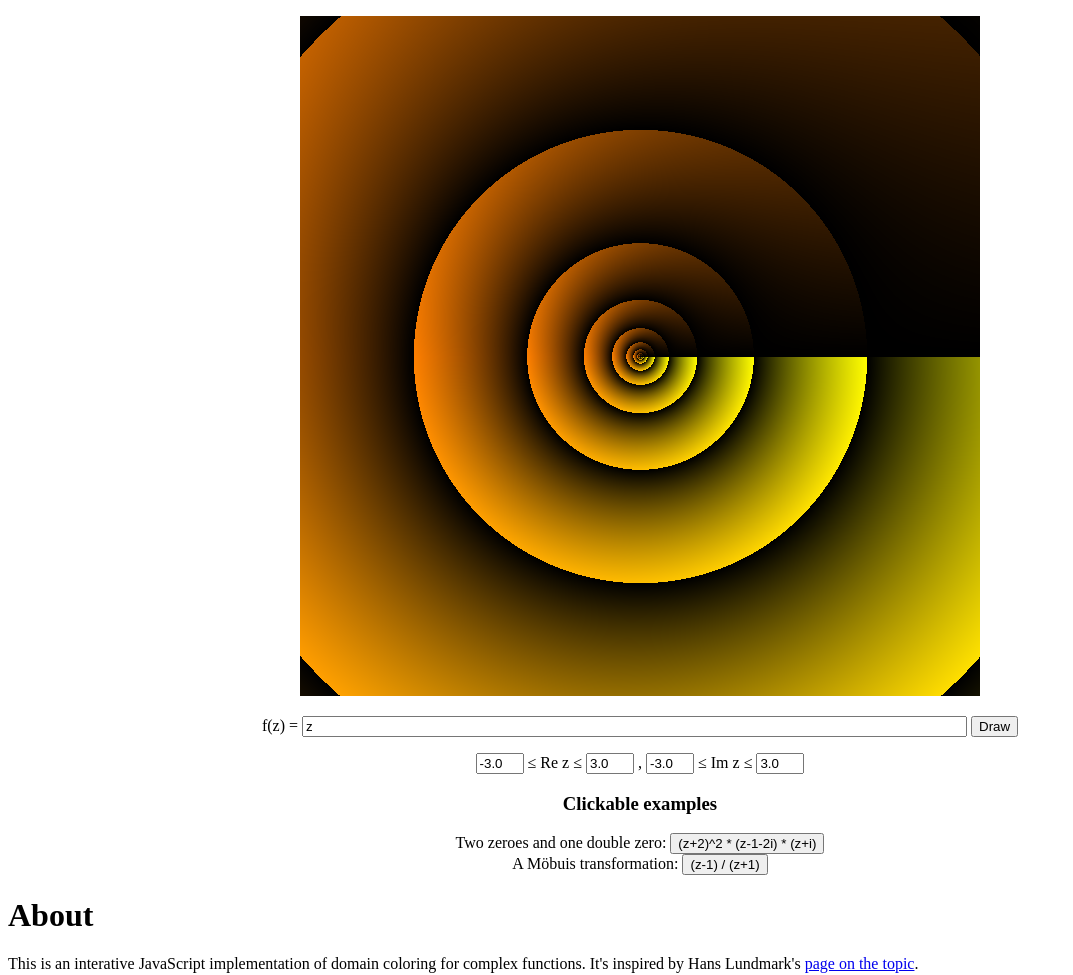
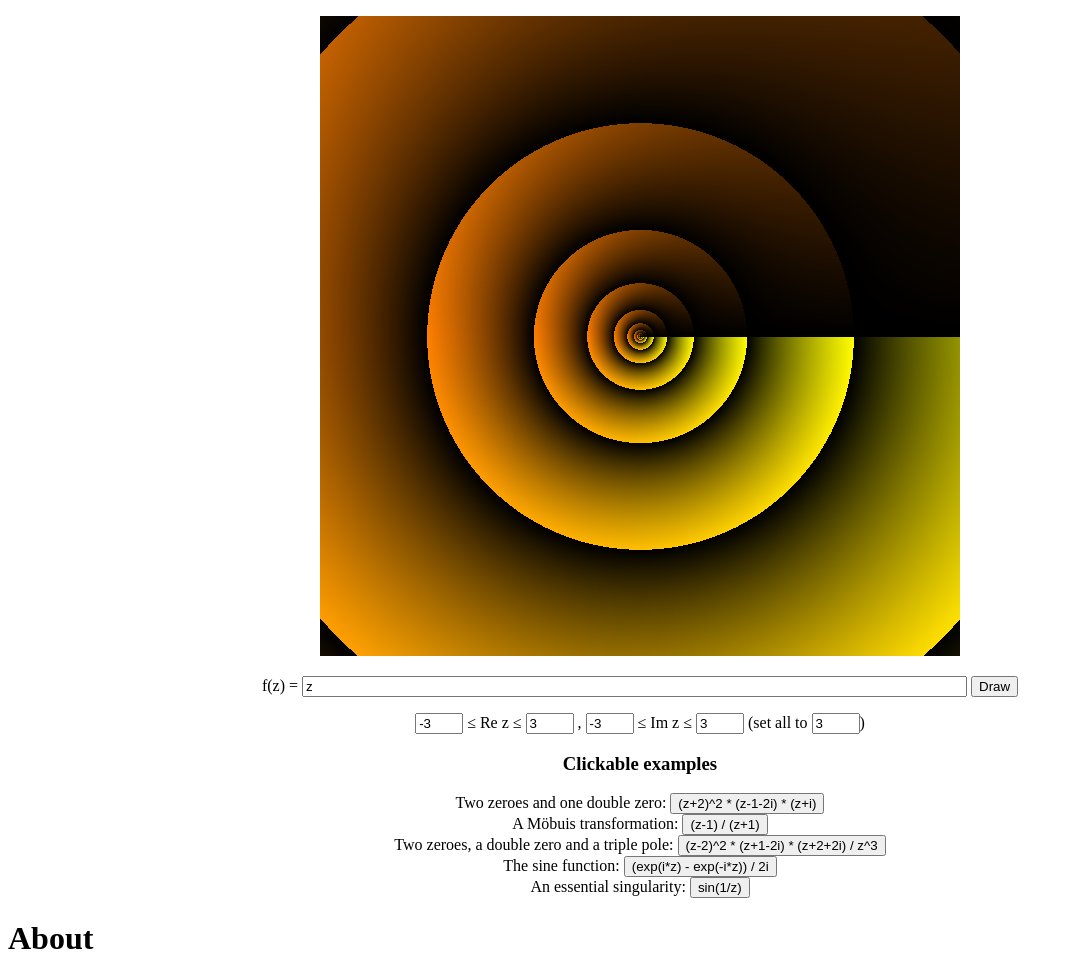
Before and after one commit to mansalskog/ComplexPlots, a plain HTML site: page index.html in a window 1280 px wide. Shown: the top 975 px of the page, without its empty margins (0-1073 px from the left). Drawn offline with Linux system fonts and the light colour scheme.

Commit message:
Some small changes

```diff
--- a/complex.js
+++ b/complex.js
@@ -5,7 +5,7 @@ function Complex(re, im) {
 
 Complex.fromPolar = function(abs, arg) {
   return new Complex(abs * Math.cos(arg), abs * Math.sin(arg));
-}
+};
 
 /* Reads a complex number from a string. Not for use with ComplexExpr.
  */
@@ -24,7 +24,7 @@ Complex.fromString = function(txt) {
     return new Complex(Number.parseFloat(txt), 0);
   }
   throw 'Could not parse complex number: ' + txt;
-}
+};
 
 /* Returns a human- and machine-readable text representation of the number.
  */
@@ -36,61 +36,66 @@ Complex.prototype.toString = function() {
     return this.re + '';
   }
   return this.re + '+' + this.im + 'i';
-}
+};
+
+/* Checks for exact equality. Watch out for floating-point problems. */
+Complex.prototype.equals = function(that) {
+  return this.re == that.re && this.im == that.im;
+};
 
 /* Here follow some standard arithmetic functions for complex numbers */
 
 Complex.prototype.add = function(that) {
   return new Complex(this.re + that.re, this.im + that.im);
-}
+};
 
 Complex.prototype.mul = function(that) {
   return new Complex(this.re * that.re - this.im * that.im,
                      this.re * that.im + that.re * this.im);
-}
+};
 
 Complex.prototype.sub = function(that) {
   return new Complex(this.re - that.re, this.im - that.im);
-}
+};
 
 Complex.prototype.div = function(that) {
   let absSqr = that.re * that.re + that.im * that.im;
   return new Complex((this.re * that.re - this.im * -that.im) / absSqr,
                      (this.re * -that.im + that.re * this.im) / absSqr);
-}
+};
 
 Complex.prototype.neg = function() {
   return new Complex(-this.re, -this.im);
-}
+};
 
 Complex.prototype.conj = function() {
   return new Complex(this.re, -this.im);
-}
+};
 
 Complex.prototype.abs = function() {
   return Math.sqrt(this.re * this.re + this.im * this.im);
-}
+};
 
 Complex.prototype.arg = function() {
   return Math.atan2(this.im, this.re);
-}
+};
 
 Complex.prototype.log = function() {
   return new Complex(Math.log(this.abs()), this.arg());
-}
+};
 
 Complex.prototype.exp = function() {
   // TODO: is this really correct?
   return Complex.fromPolar(Math.exp(this.re), this.im);
-}
+};
 
 Complex.prototype.pow = function(that) {
   return that.mul(this.log()).exp();
-}
+};
 
-/* Checks for exact equality. Watch out for floating-point problems. */
-Complex.prototype.equals = function(that) {
-  return this.re == that.re && this.im == that.im;
+Complex.prototype.sin = function() {
+  let i = new Complex(0, 1);
+  return this.mul(i).exp().sub(this.mul(i.neg()).exp()).div(new Complex(0, 2));
 }
 
 // mapping from symbol/token to method name
@@ -105,6 +110,7 @@ const UNARY_OPS = {
   '-': 'neg',
   'Log': 'log',
   'exp': 'exp',
+  'sin': 'sin',
   // TODO: maybe add trailing spaces to prevent things like "expz"
   // TODO: trigonometric functions (and hyperbolic)
 };
@@ -148,7 +154,7 @@ ComplexExpr.prototype.toString = function() {
     // parenthezised to guarantee correct parsing
     return '(' + this.left.toString() + ' ' + this.opSym + ' ' + this.right.toString() + ')';
   }
-}
+};
 
 /* Evaluates a function of one variable.
  * Takes a name (String) and a Complex.
@@ -173,7 +179,7 @@ ComplexExpr.prototype.eval = function(name, value) {
     let binMethod = BINARY_OPS[this.opSym];
     return left[binMethod](right);
   }
-}
+};
 
 // TODO: Create a function for replacing a EXPR_NAME with another arbitrary ComplexExpr
 
@@ -185,7 +191,7 @@ ComplexExpr.parse = function(txt) {
     throw 'No parse on: ' + txt;
   }
   return e;
-}
+};
 
 /* Parses a real or imaginary number. For use with ComplexExpr. Returns null on leading spaces.
  * Returns an array [z, txt], containing the number (or null) and the remaning text.
@@ -205,7 +211,7 @@ Complex.parseSingle = function(txt) {
     return [new Complex(Number.parseFloat(re), 0), txt.slice(re.length)];
   }
   return [null, txt];
-}
+};
 
 
 /* Parses a complex number or a name (as specified by NAME_REGEX).
@@ -223,7 +229,7 @@ ComplexExpr.parseValueOrName = function(txt) {
     return [new ComplexExpr(EXPR_NAME, name), tst.slice(name.length)];
   }
   return [null, txt];
-}
+};
 
 /* Parses a number of unary operators followed by a valueOrName
  * Example: op op value => (op (op value))
@@ -255,7 +261,7 @@ ComplexExpr.parseZeroOrMoreUnary = function(opSyms, parseHigherPrec) {
     let expr = ops.reduceRight((acc, sym) => new ComplexExpr(EXPR_UNARY, sym, acc), val);
     return [expr, rem];
   };
-}
+};
 
 /* TODO: describe this mess
  * Return a parser that parses a list of binary operator expressions
@@ -290,7 +296,7 @@ ComplexExpr.parseZeroOrMoreBinary = function(opSyms, parseHigherPrec) {
       return [left, rem];
     }
   };
-}
+};
 
 ComplexExpr.parseMaybeParenthesis = function(parseNoParen, parseInParen) {
   return function(txt) {
@@ -308,14 +314,14 @@ ComplexExpr.parseMaybeParenthesis = function(parseNoParen, parseInParen) {
     rem = rem.slice(1);
     return [inside, rem];
   }
-}
+};
 
 // this is needed to solve the chicken-and-egg-problem caused below
 function hackyThing(txt) {
   return ComplexExpr.parseSums(txt);
 }
 let parseParen = ComplexExpr.parseMaybeParenthesis(ComplexExpr.parseValueOrName, hackyThing); // this depends on parseSums, but parseSums depends on parseTerm
-let parseTerm = ComplexExpr.parseZeroOrMoreUnary(['-', 'exp', 'Log'], parseParen);
+let parseTerm = ComplexExpr.parseZeroOrMoreUnary(['-', 'exp', 'Log', 'sin'], parseParen);
 
 ComplexExpr.parsePower = ComplexExpr.parseZeroOrMoreBinary(['^'], parseTerm);
 // TODO: create a function to parse right-associative exponents, as this is currently wrong
--- a/index.html
+++ b/index.html
@@ -28,18 +28,27 @@ input[type="number"] {
         <button id="draw">Draw</button>
       </p>
       <p>
-        <input id="minRe" type="number" value="-3.0">
+        <input id="minRe" type="number" value="-3">
         &le; Re z &le;
-        <input id="maxRe" type="number" value="3.0">
+        <input id="maxRe" type="number" value="3">
         ,
-        <input id="minIm" type="number" value="-3.0">
+        <input id="minIm" type="number" value="-3">
         &le; Im z &le;
-        <input id="maxIm" type="number" value="3.0">
+        <input id="maxIm" type="number" value="3">
+        (set all to <input id="allLims" type="number" value="3">)
       </p>
       <p>
         <h3>Clickable examples</h3>
-        Two zeroes and one double zero: <button class="funcSample">(z+2)^2 * (z-1-2i) * (z+i)</button><br>
-        A Möbuis transformation: <button class="funcSample">(z-1) / (z+1)</button><br>
+        Two zeroes and one double zero:
+        <button class="funcSample">(z+2)^2 * (z-1-2i) * (z+i)</button><br>
+        A Möbuis transformation:
+        <button class="funcSample">(z-1) / (z+1)</button><br>
+        Two zeroes, a double zero and a triple pole:
+        <button class="funcSample">(z-2)^2 * (z+1-2i) * (z+2+2i) / z^3</button><br>
+        The sine function:
+        <button class="funcSample">(exp(i*z) - exp(-i*z)) / 2i</button><br>
+        An essential singularity:
+        <button class="funcSample">sin(1/z)</button><br>
       </p>
     </div>
     <div id="information">
@@ -70,12 +79,24 @@ Number := Digits
         | Digits "." Digits
         </pre>
       </p>
+      <h2>The color formula</h2>
+      <p>
+        Let z be the complex number and r,g,b the components of the color.
+        frac(x) means the fractional part of x.
+        <pre>
+          l = frac(log<sub>2</sub> z),
+          h = frac(arg z / 2&pi;),
+          r = l * min(2 * h, 1),
+          g = l * h,
+          b = 0
+        </pre>
+      </p>
       <h2>Known bugs / to-do</h2>
       <ul>
         <li>Parsing of powers is left-associative when it should be right associative</li>
-        <li>The coloring is ugly and should be changed</li>
         <li>There should be error messages if the expression does not parse</li>
         <li>The rendering is quite slow, probably because evaluating functions is done in a very inefficient way</li>
+        <li>If it's possible to make the renderer fast enough, add support for moving and zooming the viewport with drag and scroll</li>
       </ul>
     </div>
   </body>
--- a/plots.js
+++ b/plots.js
@@ -1,10 +1,10 @@
-function nonNegativeModulo(x, m) {
-  return ((x % m) + m) % m;
+function fractionalPart(x) {
+  return x - Math.floor(x);
 }
 
 function complexColor(z) {
-  let light = nonNegativeModulo(Math.log(z.abs()) / Math.log(2), 1);
-  let hue = nonNegativeModulo(z.arg() / (2 * Math.PI), 1);
+  let light = fractionalPart(Math.log(z.abs()) / Math.log(2));
+  let hue = fractionalPart(z.arg() / (2 * Math.PI));
   let r = light * Math.min(2 * hue, 1);
   let g = light * hue;
   let b = 0;
@@ -35,7 +35,7 @@ function drawComplexFunc(canvas, funcText, minR, minI, maxR, maxI) {
 
 window.addEventListener('load', function() {
   let canvas = document.getElementById('canvas');
-  canvas.height = Math.floor(window.innerHeight * 0.85);
+  canvas.height = Math.floor(window.innerHeight * 0.80);
   canvas.width = canvas.height;
   let funcInput = document.getElementById('function');
   let drawButton = document.getElementById('draw');
@@ -63,4 +63,13 @@ window.addEventListener('load', function() {
       drawCallback();
     });
   }
+
+  let allLims = document.getElementById('allLims');
+  allLims.addEventListener('input', function() {
+    if (parseFloat(allLims.value) >= 0) {
+      // ugly javascript type shenanigans
+      maxReIn.value = maxImIn.value = allLims.value;
+      minReIn.value = minImIn.value = -allLims.value;
+    }
+  });
 });
```
